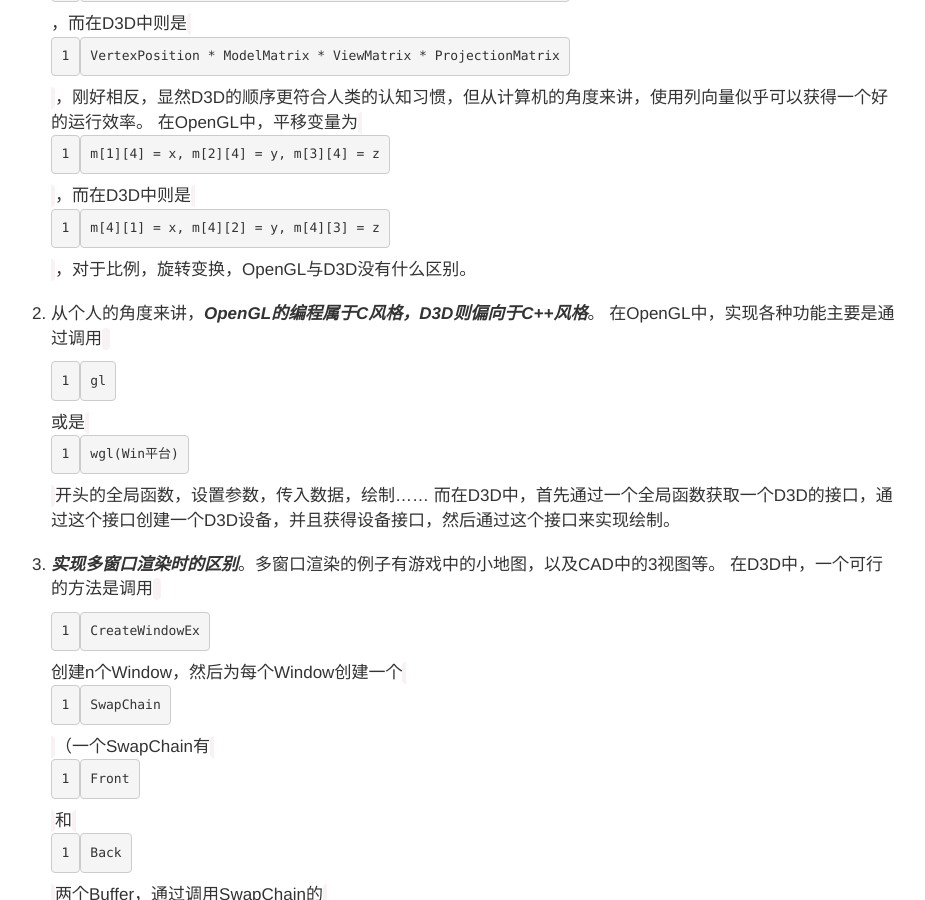
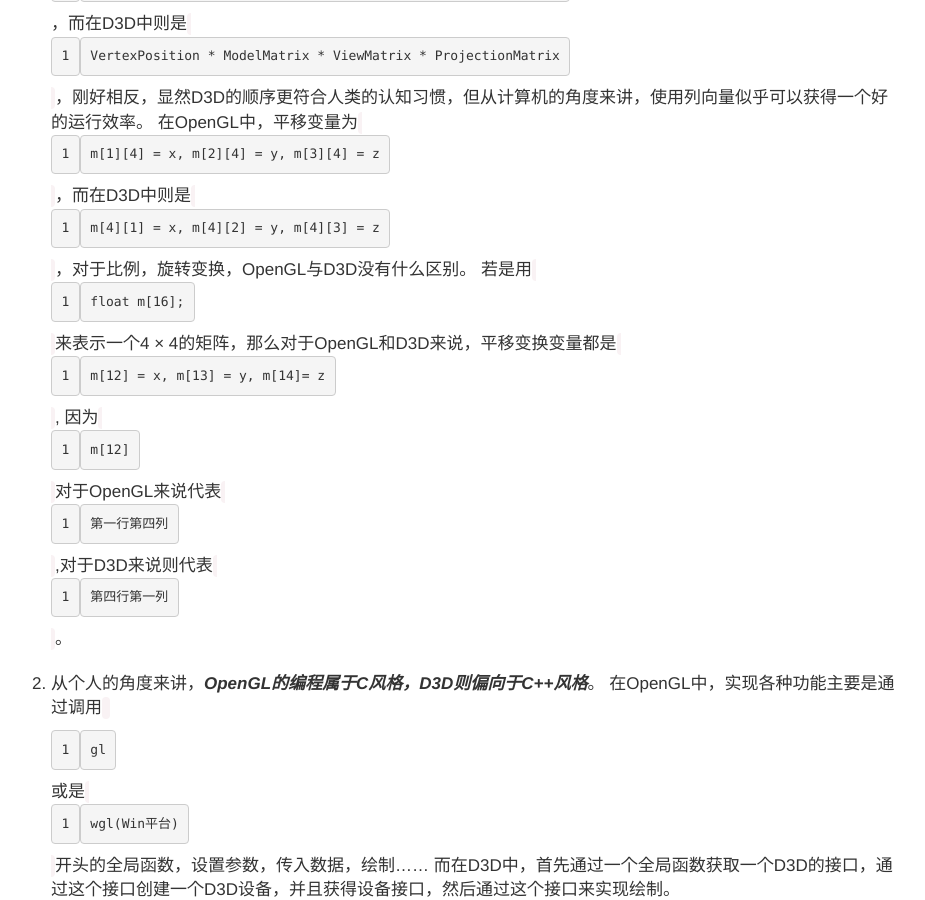
Before and after one commit to Gemini2015/gemini2015.github.io, a Jekyll site: the page built from _posts/2014-12-04-zfxengine-opengl.markdown, in a window 1280 px wide and 900 px high, scrolled down 500 px. Shown: the whole window, without its empty margins (176-1101 px from the left). Built offline with Jekyll 4.4.1, drawn with Linux system fonts in a browser that asks for light colours; nearby versions of some CDN libraries; comment, search, counter and statistics services are not loaded.

Commit message:
更新OpenGL和D3D矩阵表示

```diff
--- a/_posts/2014-12-04-zfxengine-opengl.markdown
+++ b/_posts/2014-12-04-zfxengine-opengl.markdown
@@ -16,6 +16,7 @@
 1.  ***OpenGL中的矩阵采用列向量(Ogre等)，而D3D采用行向量***。这个差异的后果就是，*矩阵相乘的顺序*会发生改变，以及*变换矩阵中平移变换元素的位置*发生改变。
     在OpenGL中，矩阵与向量相乘的顺序是`ProjectionMatrix * ViewMatrix * ModelMatrix * VertexPosition`，而在D3D中则是`VertexPosition * ModelMatrix * ViewMatrix * ProjectionMatrix`，刚好相反，显然D3D的顺序更符合人类的认知习惯，但从计算机的角度来讲，使用列向量似乎可以获得一个好的运行效率。
     在OpenGL中，平移变量为`m[1][4] = x, m[2][4] = y, m[3][4] = z`，而在D3D中则是`m[4][1] = x, m[4][2] = y, m[4][3] = z`，对于比例，旋转变换，OpenGL与D3D没有什么区别。
+    若是用`float m[16];`来表示一个4 × 4的矩阵，那么对于OpenGL和D3D来说，平移变换变量都是`m[12] = x, m[13] = y, m[14]= z`, 因为`m[12]`对于OpenGL来说代表`第一行第四列`,对于D3D来说则代表`第四行第一列`。
 
 2.  从个人的角度来讲，***OpenGL的编程属于C风格，D3D则偏向于C++风格***。
     在OpenGL中，实现各种功能主要是通过调用`gl`或是`wgl(Win平台)`开头的全局函数，设置参数，传入数据，绘制……
```
